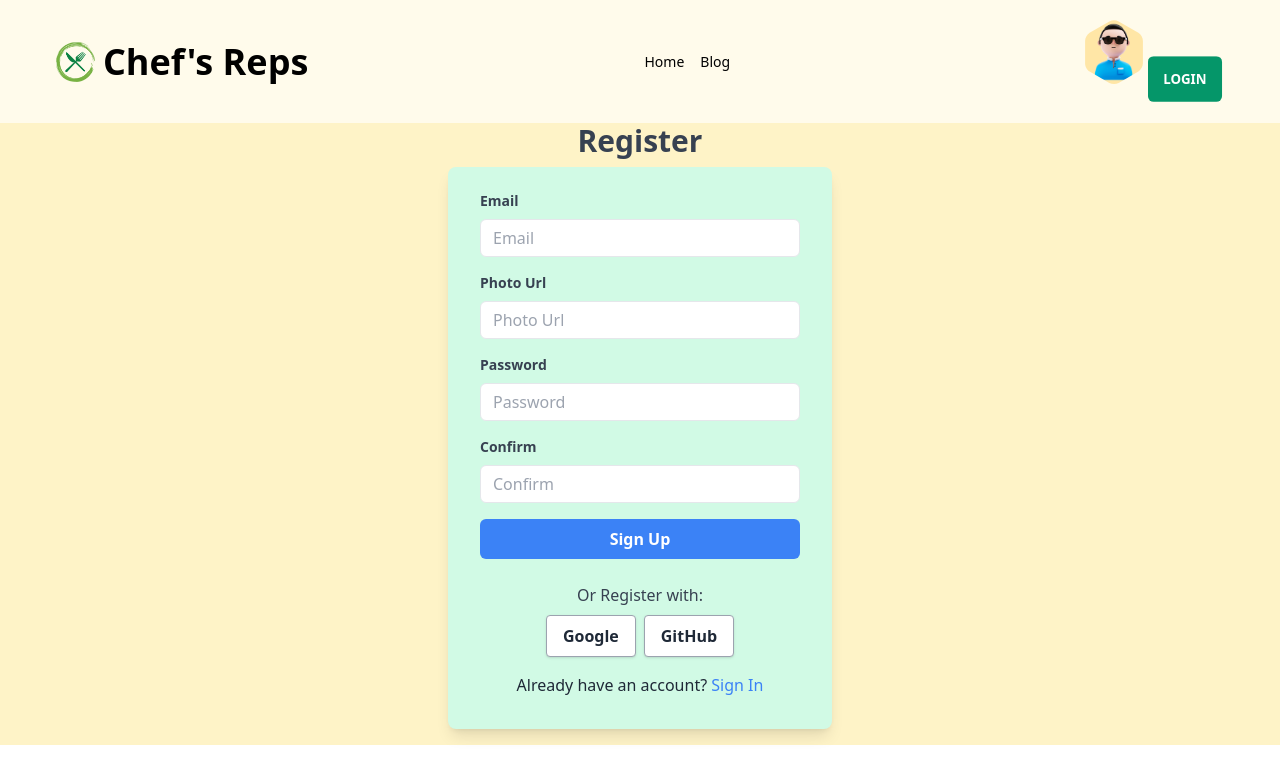
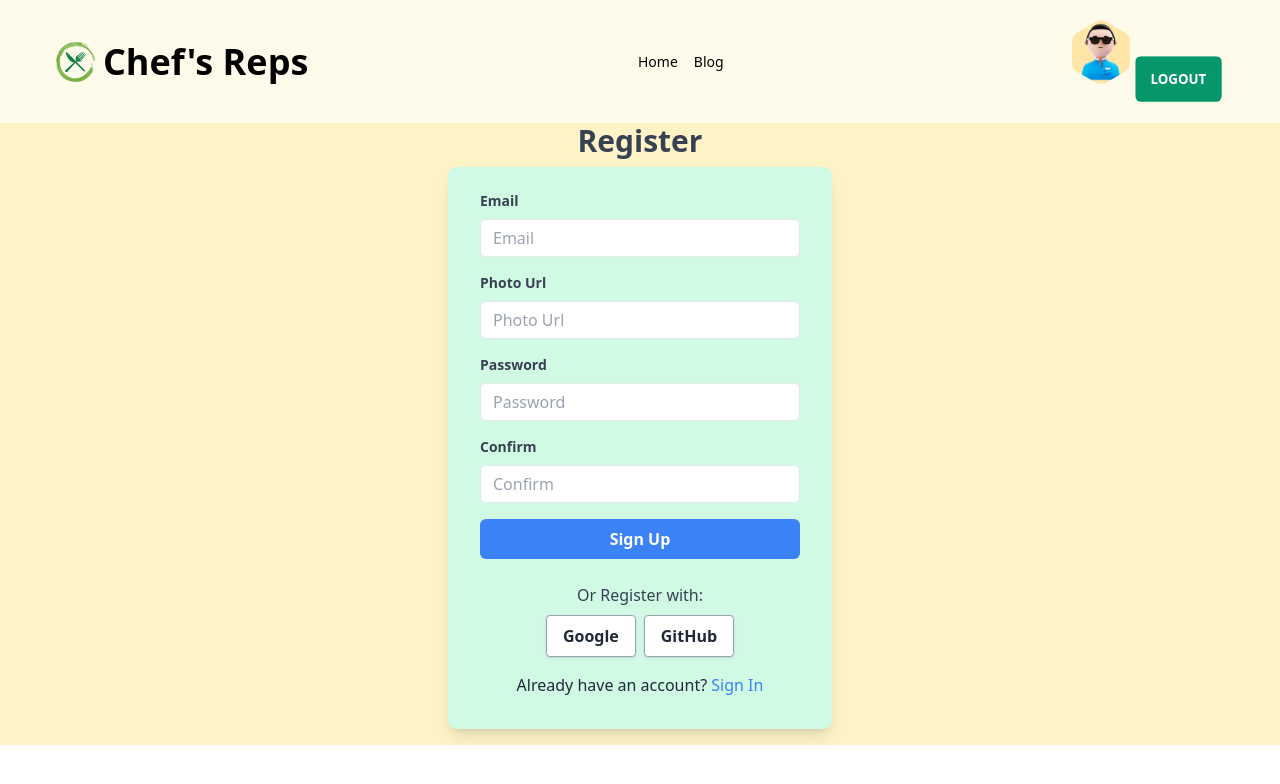
Before and after one commit to ananta6d595/chef-recipe-hunter-client, a React (Vite) app: page /registration in a window 1280 px wide. Shown: the top 784 px of the page. Built offline with nearby package versions, Linux system fonts and the light colour scheme.

Commit message:
added auth provider

```diff
--- a/src/pages/Authentication/Registration.jsx
+++ b/src/pages/Authentication/Registration.jsx
@@ -1,9 +1,11 @@
-import React from "react";
+import React, { useContext } from "react";
 import { useState } from "react";
 import { Link } from "react-router-dom";
+import { AuthContext } from "../../provider/AuthProvider";
 
 const Registration = () => {
     const [error, setError] = useState(null);
+    const { createUser} = useContext(AuthContext);
 
     const HandelSignUp = (event) => {
         event.preventDefault();
--- a/src/pages/Shared/NavigationBar/NavigationBar.jsx
+++ b/src/pages/Shared/NavigationBar/NavigationBar.jsx
@@ -1,8 +1,18 @@
-import React, { useState } from "react";
+import React, { useContext, useState } from "react";
 import chefLogo from "/src/assets/chefLogo.png";
 import { Link } from "react-router-dom";
+import { AuthContext } from "../../../provider/AuthProvider";
 const NavigationBar = () => {
     const [isOpen, setIsOpen] = useState(false);
+    // const [toggle, setToggle] = useState(false);
+
+    const { user } = useContext(AuthContext);
+    // if (user) {
+    //     setToggle(true);
+    // }
+    // else {
+    //     setToggle(false)
+    // }
     return (
         <nav className="md:flex justify-between items-center bg-amber-50 px-4 py-5 mx-auto  sm:max-w-xl md:max-w-full lg:max-w-screen-xl md:px-14">
             <div className="flex items-center flex-shrink-0 text-white">
@@ -46,10 +56,11 @@ const NavigationBar = () => {
                     </Link>
                 </div>
                 <div>
-                    {/* dynamic */}
+                    {/* {console.log("user" , user)} */}
+                    {user && (
                         <div
                             className="tooltip tooltip-bottom "
-                        data-tip="User name">
+                            data-tip={user.displayName}>
                             {" "}
                             <div className="avatar">
                                 <div className="w-16 mask mask-hexagon ">
@@ -58,12 +69,20 @@ const NavigationBar = () => {
                                 </div>
                             </div>
                         </div>
-                    {/* login Button when no user logged in*/}
+                    )}
+                    {user ? (
+                        <Link to="/logout">
+                            <button className="btn inline-flex items-center rounded-md bg-emerald-600 hover:bg-emerald-400 border-0 text-white">
+                                Logout
+                            </button>
+                        </Link>
+                    ) : (
                         <Link to="/login">
                             <button className="btn inline-flex items-center rounded-md bg-emerald-600 hover:bg-emerald-400 border-0 text-white">
                                 Login
                             </button>
                         </Link>
+                    )}
                 </div>
             </div>
         </nav>
--- a/src/provider/AuthProvider.jsx
+++ b/src/provider/AuthProvider.jsx
@@ -1,16 +1,30 @@
 import React, { createContext } from 'react';
+import { createUserWithEmailAndPassword, getAuth } from "firebase/auth";
+import { app } from '../utils/firebase/firebase.config';
 
 export const AuthContext = createContext(null);
 
 const AuthProvider = ({children}) => {
 
-    const authInfo = {}
+
+    const auth = getAuth(app)
+
+    const user = { displayName: " Mahfuz " }
+
+    const createUser = ( email, password) => {
+        return createUserWithEmailAndPassword(auth, email, password);
+    }
+
+    const authInfo = {
+        user,
+        createUser,
+    }
 
 
     return (
 
         <AuthContext.Provider value={authInfo}>
-
+            {children}
         </AuthContext.Provider>
     );
 };
--- a/src/utils/firebase/firebase.config.js
+++ b/src/utils/firebase/firebase.config.js
@@ -14,4 +14,4 @@ const firebaseConfig = {
 };
 
 // Initialize Firebase
-const app = initializeApp(firebaseConfig);
+export const app = initializeApp(firebaseConfig);
```
Also changed, not shown: src/main.jsx (+8 -5 lines). Lines whose indentation alone changed are shown as unchanged.
